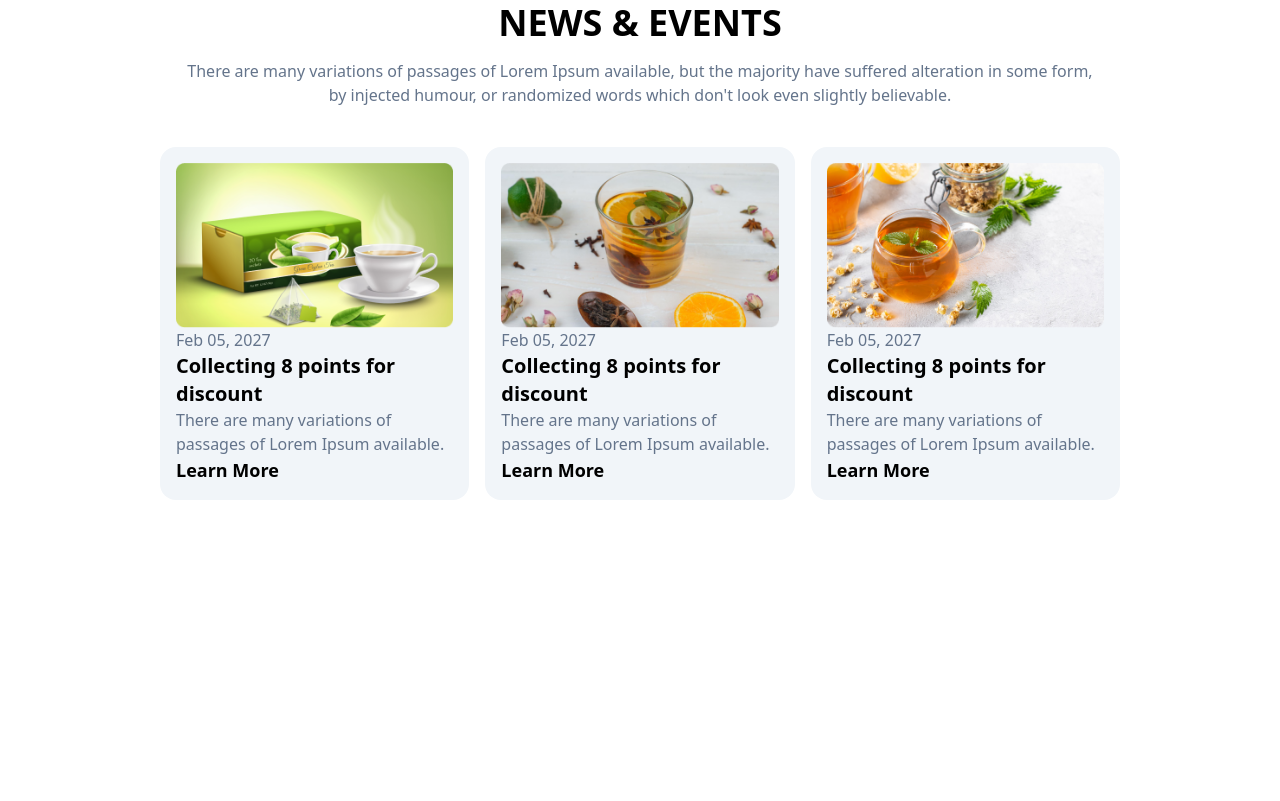
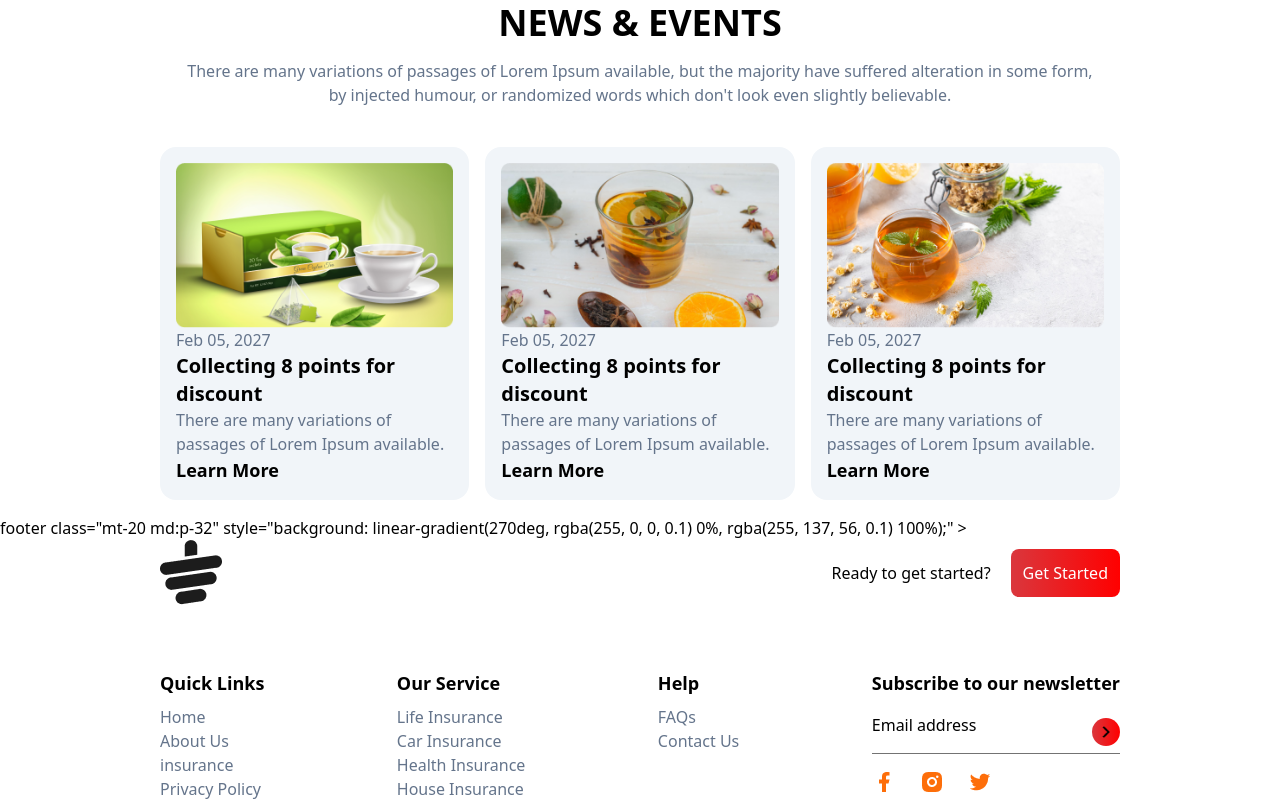
Before and after one commit to KhanZiaul/tea-house-restaurant, a plain HTML site: page index.html in a window 1280 px wide. Shown: the part 2311-3112 px from the top of the page. Before the commit the page ends 2827 px from the top, so only its background shows below. Drawn offline with nearby package versions, Linux system fonts and the light colour scheme.

Commit message:
footer section done

```diff
--- a/index.html
+++ b/index.html
@@ -148,5 +148,58 @@
         </main>
 
         <!-- footer section -->
+
+        footer class="mt-20 md:p-32" style="background: linear-gradient(270deg, rgba(255, 0, 0, 0.1) 0%, rgba(255, 137, 56, 0.1) 100%);" >
+        <div class="mx-auto max-w-full w-3/4 md:flex justify-between">
+       <div>
+           <img src="./images/cup.png" alt="">
+       </div>
+       <div class="md:flex items-center gap-5">
+          <p>Ready to get started? </p>
+          <button class=" text-white bg-gradient-to-r from-[#da373d] to-[#FF0000] p-3 rounded-lg">Get Started </button>
+       </div>
+        </div>
+
+        <div class=" md:flex justify-between mx-auto max-w-full w-3/4 mt-16">
+            <div >
+                <h2 class="text-lg font-semibold mb-2">Quick Links </h2>
+                <ul class="list-none text-slate-500">
+                    <li><a href="#">Home</a></li>
+                    <li><a href="#">About Us</a></li>
+                    <li><a href="#">insurance</a></li>
+                    <li><a href="#">Privacy Policy</a></li>
+                </ul>
+            </div>
+            <div >
+                <h2 class="text-lg font-semibold mb-2">Our Service </h2>
+                <ul class="list-none text-slate-500">
+                    <li><a href="#">Life Insurance</a></li>
+                    <li><a href="#">Car Insurance</a></li>
+                    <li><a href="#">Health Insurance</a></li>
+                    <li><a href="#">House Insurance</a></li>
+                </ul>
+            </div>
+            <div >
+                <h2 class="text-lg font-semibold mb-2">Help</h2>
+                <ul class="list-none text-slate-500">
+                    <li><a href="#">FAQs</a></li>
+                    <li><a href="#">Contact Us</a></li>
+                </ul>
+            </div>
+            <div >
+                <h2 class="text-lg font-semibold mb-4">Subscribe to our newsletter</h2>
+                <div class="relative">
+                    <h1 class="mb-4">Email address</h1>
+                    <hr class="border-1 border-neutral-500 mb-4">
+                     <img class="absolute right-0 bottom-2 w-7 p-2 rounded-full bg-gradient-to-r from-[#da373d] to-[#FF0000] " src="./images/right-arrow.png" alt="">
+                </div>
+                <ul class="list-none font-medium text-slate-500 flex gap-6">
+                    <li><a href="#"><img src="./images/icons/facebook.png" alt=""></a></li>
+                    <li><a href="#"><img src="./images/icons/insta.png" alt=""></a></li>
+                    <li><a href="#"><img src="./images/icons/twitter.png" alt=""></a></li>
+                </ul>
+            </div>
+        </div>
+    </footer>
 </body>
 </html>
```
